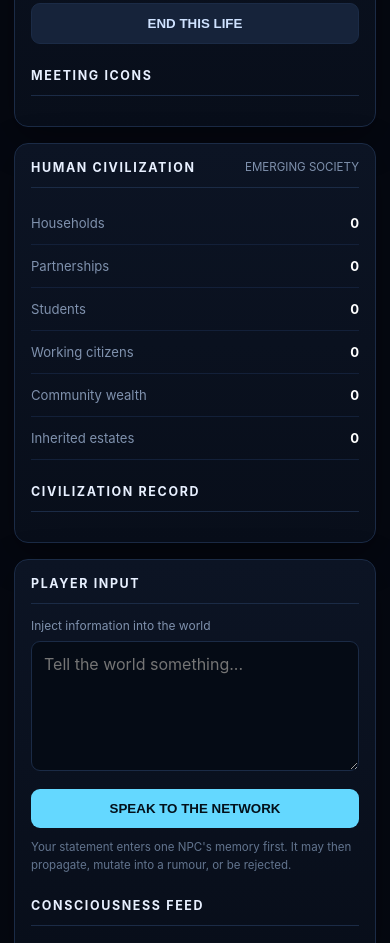
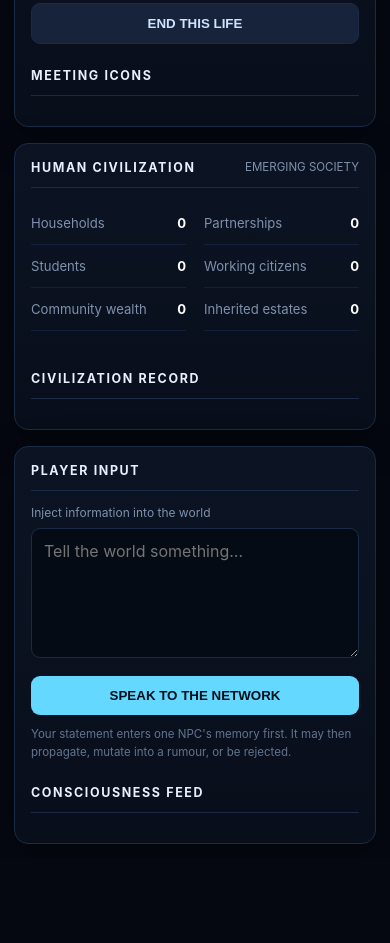
Before and after one commit to Fast-Execute/NPC-GAMES, a plain HTML site: page index.html in a window 390 px wide. Shown: the part 1092-2035 px from the top of the page. After the commit the page ends 1950 px from the top, so only its background shows below. Drawn offline with Linux system fonts and the light colour scheme.

Commit message:
Style civilization dashboard

```diff
--- a/style.css
+++ b/style.css
@@ -50,3 +50,4 @@ textarea:focus { border-color:#477aa1; }
 .life-card{border:1px solid #1b3850;border-radius:11px;padding:14px;background:#091522;margin-bottom:10px}.life-name{font-size:1.2rem;font-weight:900}.life-meta{color:var(--muted);font-size:.75rem;margin-top:3px}.life-meter{height:5px;background:#162238;border-radius:8px;overflow:hidden;margin-top:13px}.life-meter i{display:block;height:100%;background:linear-gradient(90deg,var(--accent),var(--accent2));transition:width .3s}.icon-list{display:grid;gap:8px}.icon-card{display:grid;text-align:left;margin:0;padding:10px;background:#09111f;color:#dce9fa;border:1px solid #182841}.icon-card strong{font-size:.78rem}.icon-card small{color:var(--muted);font-size:.65rem;margin-top:2px}.icon-card span{color:var(--accent);font-size:.64rem;margin-top:4px}
 
 .npc.deceased{opacity:.48;border-style:dashed}.npc-role{line-height:1.5}.life-panel{min-width:0}.npc-list{max-height:720px}
+\n\n.civilization-panel{grid-column:2/-1;min-width:0}.civilization-stats{display:grid;grid-template-columns:repeat(3,minmax(0,1fr));gap:0 18px}.institution-list{display:grid;grid-template-columns:repeat(3,minmax(0,1fr));gap:8px;margin-top:16px}.institution{display:flex;justify-content:space-between;gap:8px;padding:10px;border:1px solid #182841;border-radius:9px;background:#09111f;font-size:.72rem}.institution span{color:#cfe2ff}.institution strong{color:var(--accent);white-space:nowrap}.civilization-feed{display:grid;gap:7px;max-height:170px;overflow:auto}.civ-record{padding:8px 10px;background:#09111f;border-left:2px solid #8b72c8;color:#aebdd2;font-size:.72rem;line-height:1.4}@media(max-width:1050px){.civilization-panel{grid-column:1/-1}}@media(max-width:600px){.civilization-stats,.institution-list{grid-template-columns:1fr 1fr}.institution{flex-direction:column}}\n
```
